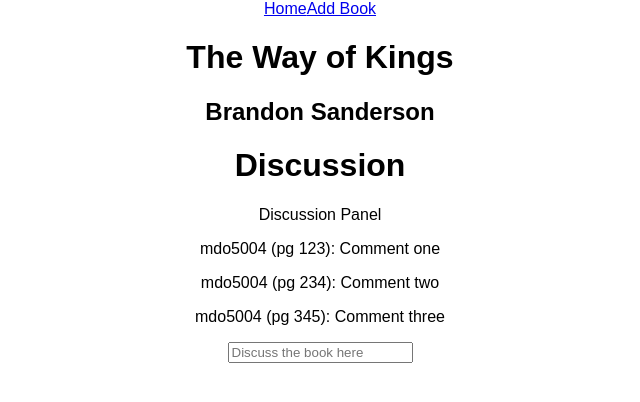
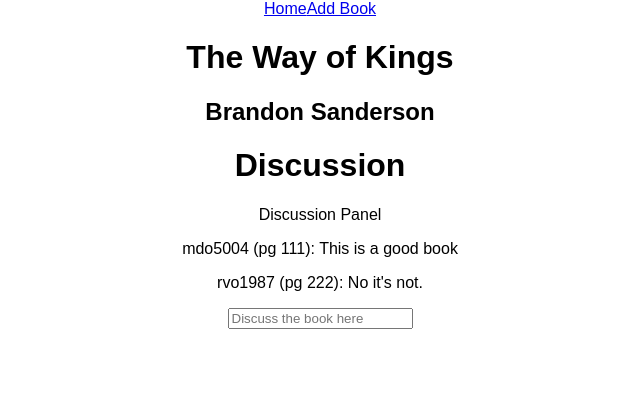
Before and after one commit to mdo5004/bookclub-react, a React (Create React App) app: page /discussion/1 in a window 1280 px wide. Shown: the top 402 px of the page, without its empty margins (320-960 px from the left). Built offline with nearby package versions, Linux system fonts and the light colour scheme.

Commit message:
dispatch

```diff
--- /dev/null
+++ b/src/actions/DiscussionActions.js
@@ -0,0 +1,3 @@
+export function createNewComment(comment) {
+    return { type: 'UPDATE_DISCUSSION', payload: comment}
+}
--- a/src/containers/BookDiscussion.js
+++ b/src/containers/BookDiscussion.js
@@ -2,28 +2,21 @@
 import BookDetails from '../components/BookDetails'
 import DiscussionShow from '../components/DiscussionShow'
 import { connect } from 'react-redux';
+import { bindActionCreators } from 'redux';
+import { createNewComment } from '../actions/DiscussionActions'
 
 export class BookDiscussion extends React.Component {
-    constructor(props) {
+    constructor(props){
         super(props);
-
-        this.state = {comments: [
-            {username:"mdo5004", page:123, text:"Comment one"},
-            {username:"mdo5004", page:234, text:"Comment two"},
-            {username:"mdo5004", page:345, text:"Comment three"},
-        ],
-                     text:''}
+        this.state={
+            text:''
+        }
     }
     handleOnSubmit = (event) => {
         event.preventDefault();
-        let comments = this.state.comments;
-        console.log(typeof comments)
+
         let comment= this.state.text
-        this.setState({
-            text:'',
-            comments: [...comments,{username:"mdo5004", page:345, text:comment}]
-        })
-
+        this.props.createNewComment(comment);
     }
     handleOnChange = (event) => {
         this.setState({
@@ -36,8 +29,9 @@
             <div>
                <BookDetails book={this.props.book} />
                <h1>Discussion</h1>
-                <DiscussionShow comments={this.state.comments}/>
+                <DiscussionShow comments={this.props.comments}/>
                 <form onSubmit={this.handleOnSubmit}>
+
                 <input  type="text"
                         placeholder='Discuss the book here'
                         value={this.state.text}
@@ -50,10 +44,22 @@
     }
 }
 
+const mapDispatchToProps = (dispatch) => {
+    return bindActionCreators({
+        createNewComment: createNewComment
+    }, dispatch)
+}
+
+
 const mapStateToProps = (state,ownProps) => {
+    // eslint-disable-next-line
     const book = state.books.find( book => book.id == ownProps.match.params.bookId )
+    // eslint-disable-next-line
+    const comments = state.discussions.discussions.find( discussion => discussion.bookId == ownProps.match.params.bookId )
+
     return({
-        book: book
+        book: book,
+        comments: comments.comments,
     })
 }
-export const ConnectedBookDiscussion = connect(mapStateToProps,null)(BookDiscussion)
+export const ConnectedBookDiscussion = connect(mapStateToProps,mapDispatchToProps)(BookDiscussion)
--- a/src/reducers/DiscussionsReducer.js
+++ b/src/reducers/DiscussionsReducer.js
@@ -12,7 +12,7 @@
 const discussionsReducer = (state=initialState, action) => {
     switch(action.type) {
         case 'UPDATE_DISCUSSION':
-            console.log('updating discussion')
+            console.log('updating discussion with ' + action.payload)
             return state;
         default:
             return state;
```
